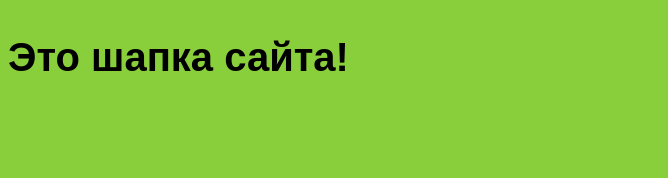
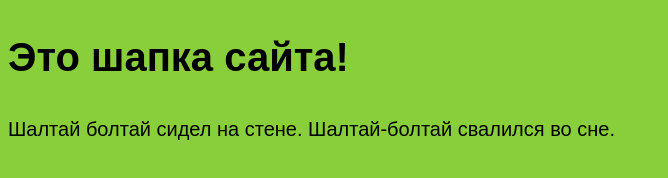
Before and after one commit to YuriyZubtsov/github-work, a plain HTML site: page index.html in a window 1280 px wide. Shown: the whole page, without its empty margins (0-668 px from the left). Drawn offline with Linux system fonts and the light colour scheme.

Commit message:
Добавил шалтай-болтай

```diff
--- a/index.html
+++ b/index.html
@@ -8,5 +8,7 @@
 </head>
 <body>
 <H1> Это шапка сайта!</H1>
+Шалтай болтай сидел на стене.
+Шалтай-болтай свалился во сне.
 </body>
 </html>
```
